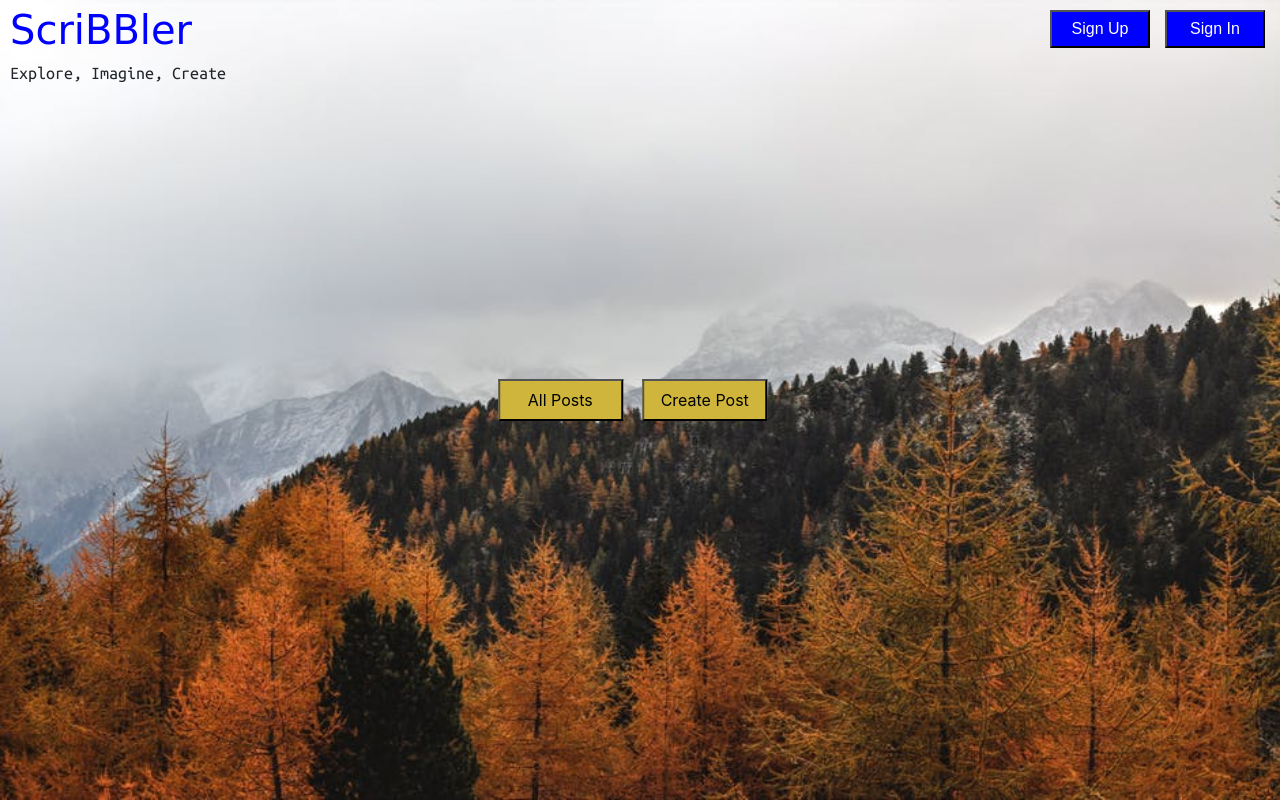
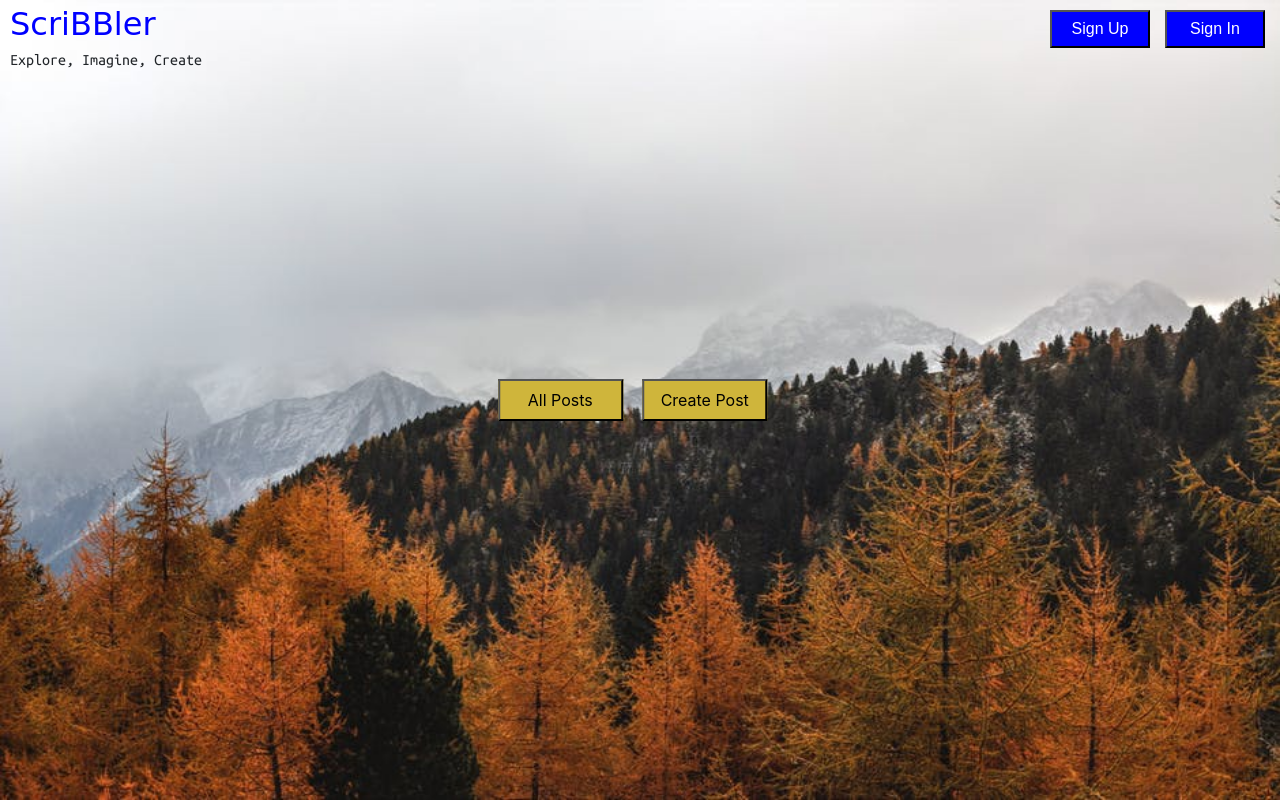
Before and after one commit to pavankarthiktanikanti/scribbler, a plain HTML site: page index.html in a window 1280 px wide. Drawn offline with nearby package versions, Linux system fonts and the light colour scheme; a web font is replaced by a local one.

Commit message:
Modify font size for header logo and sub heading

```diff
--- a/css/common.css
+++ b/css/common.css
@@ -16,7 +16,7 @@ input.topButtons {
 
 .logo-title {
     font-family: 'Montez', cursive;
-    font-size: 40px;
+    font-size: xx-large;
     color: #0000FF;
     text-decoration: none;
     margin: 10px 10px 0px 10px;
@@ -27,7 +27,7 @@ input.topButtons {
 .middleText {
     font-family: 'Ubuntu Mono', monospace;
     margin: 0 0 0px 10px;
-    font-size: 18px;
+    font-size: medium;
 }
 
 /* Styling the cursor to pointer when mouse over on any button */
```
